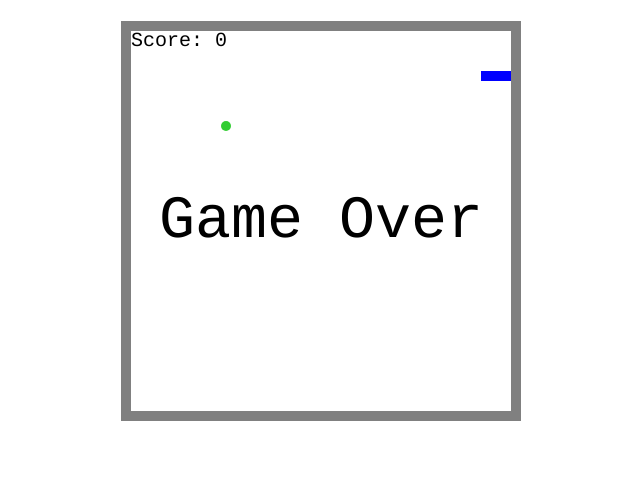
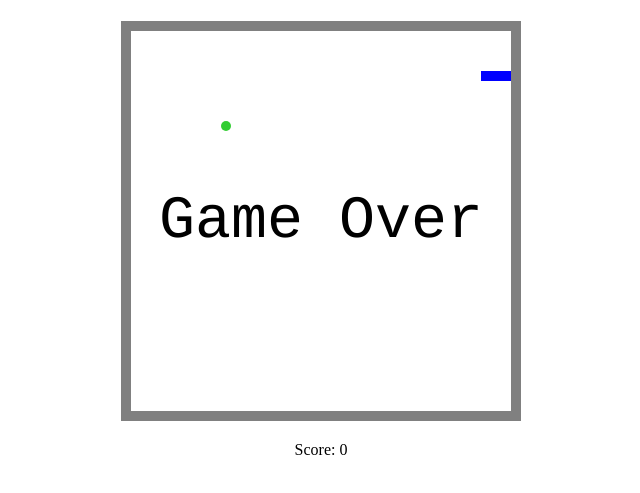
Before and after one commit to jallend1/snake, a website: page index.html in a window 1280 px wide. Shown: the part 59-552 px from the top of the page, without its empty margins (319-959 px from the left). Drawn offline with Linux system fonts and the light colour scheme.

Commit message:
Moves score outside of canvas

```diff
--- a/app.js
+++ b/app.js
@@ -1,5 +1,6 @@
 const canvas = document.querySelector('canvas');
 const ctx = canvas.getContext('2d');
+const scoreBox = document.querySelector('#scorebox');
 const height = canvas.height;
 const width = canvas.width;
 const blockSize = 10;
@@ -26,11 +27,12 @@ function drawBorder(){                                  // Establishes and style
     ctx.fillRect(width - blockSize, 0, blockSize, height);
 }
 function drawScore(){                                   // Draws score on canvas
-    ctx.font = '20px Courier';
-    ctx.fillStyle = 'Black';
-    ctx.textAlign = 'left';
-    ctx.textBaseline = 'top';
-    ctx.fillText('Score: ' + score, blockSize, blockSize);
+        scoreBox.innerText = `Score: ${score}`;
+        //     ctx.font = '20px Courier';
+        //     ctx.fillStyle = 'Black';
+        //     ctx.textAlign = 'left';
+        //     ctx.textBaseline = 'top';
+        //     ctx.fillText('Score: ' + score, blockSize, blockSize);
 }
 function gameFrame(){
     ctx.clearRect(0, 0, width, height);
--- a/index.html
+++ b/index.html
@@ -10,6 +10,7 @@
 <body>
     <h1>Snake and Apples</h1>
     <canvas width="400" height="400"></canvas>
+    <p id="scorebox">Score: 0</p>
     <script src="app.js"></script>
 </body>
 </html>
```
